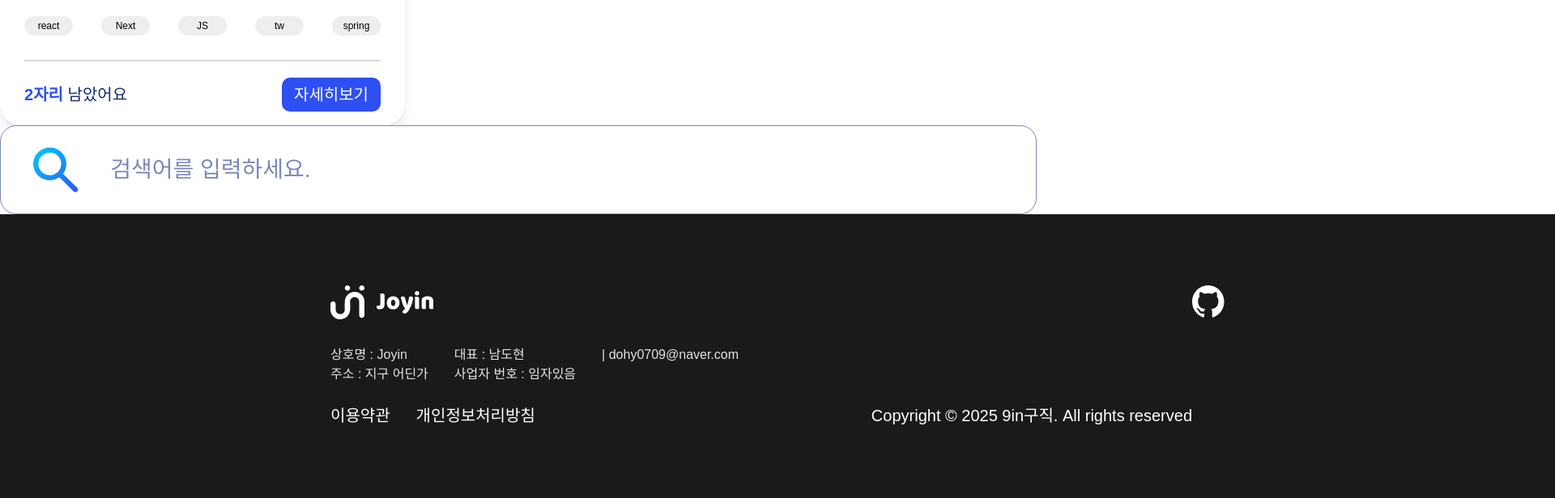
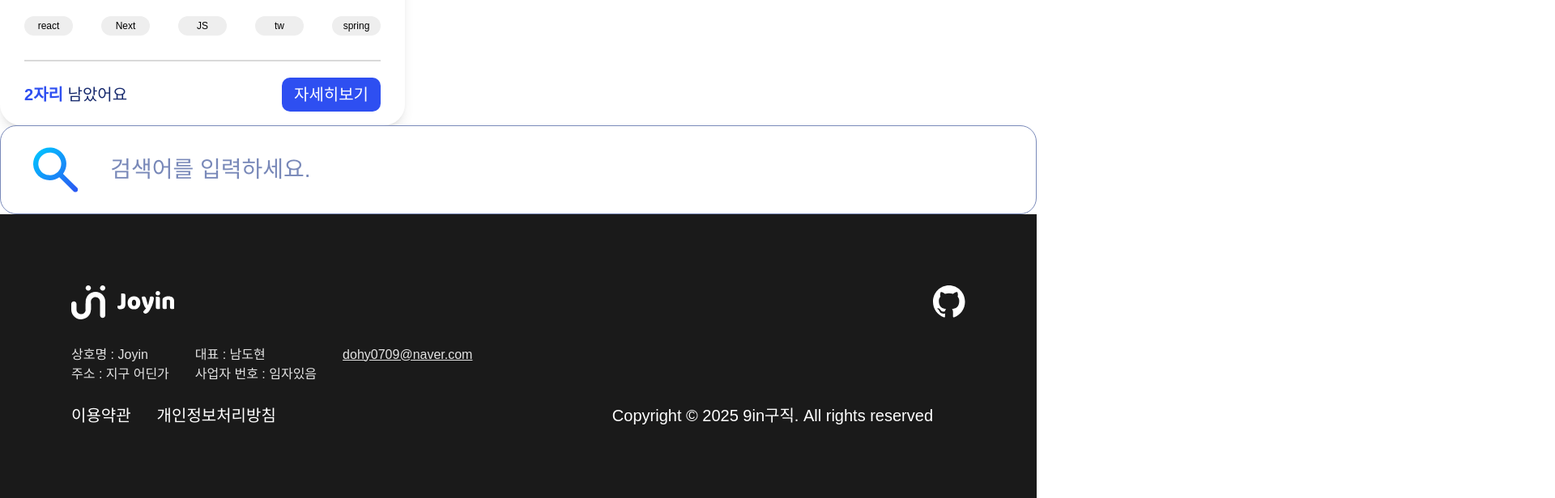
Before and after one commit to FRONTENDBOOTCAMP-14th/Final-project-team9, a Next.js app: page / in a window 1280 px wide. Shown: the part 565-1181 px from the top of the page at 81% size, 1920 px wide, since content can reach past the window. Built offline with nearby package versions, Linux system fonts and the light colour scheme; a web font is replaced by a local one.

Commit message:
refactor : 푸터 접근성 개선 - 버튼태그 링크로 변경 - mailto 추가 - 웹 접근성 표준 준수

```diff
--- a/src/components/common/footer/Footer.tsx
+++ b/src/components/common/footer/Footer.tsx
@@ -2,7 +2,11 @@ import Image from "next/image";
 
 export default function Footer() {
   return (
-    <footer className="bg-[#1a1a1a] text-white w-[1920px] h-[351px] mx-auto">
+    <footer
+      className="bg-[#1a1a1a] text-white w-full max-w-[1920px] h-[351px] mx-auto"
+      role="contentinfo"
+      aria-label="사이트 푸터"
+    >
       <div className="max-w-6xl mx-auto px-6 h-full flex flex-col justify-center">
         <div className="flex justify-between items-start">
           {/* 왼쪽 로고 및 정보 섹션 */}
@@ -10,15 +14,15 @@ export default function Footer() {
             <div className="flex items-center mb-8">
               <Image
                 src="/assets/footer-logo.svg"
-                alt="Joyin"
+                alt="Joyin 로고"
                 width={127}
                 height={42}
                 className="mr-4"
               />
             </div>
 
-            <div className="space-y-2 text-[length:var(--text-4)] text-[#e4e4e4]">
-              <div className="flex gap-8">
+            <address className="space-y-2 text-[length:var(--text-4)] text-[#e4e4e4] not-italic">
+              <div className="flex flex-col sm:flex-row gap-4 sm:gap-8">
                 <div>
                   <p>상호명 : Joyin</p>
                   <p>주소 : 지구 어딘가</p>
@@ -28,20 +32,40 @@ export default function Footer() {
                   <p>사업자 번호 : 임자있음</p>
                 </div>
                 <div>
-                  <p>| dohy0709@naver.com</p>
+                  <p>
+                    <a
+                      href="mailto:dohy0709@naver.com"
+                      className="underline hover:text-gray-300 transition-colors"
+                      aria-label="이메일 문의하기"
+                    >
+                      dohy0709@naver.com
+                    </a>
+                  </p>
                 </div>
               </div>
-            </div>
+            </address>
 
             <div className="flex justify-between items-center mt-6 text-[length:var(--text-5)] text-[#ffffff]">
-              <div className="flex gap-8">
-                <button className="hover:text-gray-300 transition-colors">
-                  이용약관
-                </button>
-                <button className="hover:text-gray-300 transition-colors">
-                  개인정보처리방침
-                </button>
-              </div>
+              <nav aria-label="푸터 링크">
+                <ul className="flex gap-8 list-none">
+                  <li>
+                    <a
+                      href="/terms"
+                      className="hover:text-gray-300 transition-colors focus:outline-none focus:ring-2 focus:ring-white focus:ring-opacity-50 rounded"
+                    >
+                      이용약관
+                    </a>
+                  </li>
+                  <li>
+                    <a
+                      href="/privacy"
+                      className="hover:text-gray-300 transition-colors focus:outline-none focus:ring-2 focus:ring-white focus:ring-opacity-50 rounded"
+                    >
+                      개인정보처리방침
+                    </a>
+                  </li>
+                </ul>
+              </nav>
               <p className="text-[#ffffff]">
                 Copyright © 2025 9in구직. All rights reserved
               </p>
@@ -54,13 +78,15 @@ export default function Footer() {
               href="https://github.com/FRONTENDBOOTCAMP-14th/Final-project-team9"
               target="_blank"
               rel="noopener noreferrer"
-              className="hover:opacity-70 transition-opacity"
+              className="hover:opacity-70 transition-opacity focus:outline-none focus:ring-2 focus:ring-white focus:ring-opacity-50 rounded"
+              aria-label="GitHub 저장소 방문하기 (새 창에서 열림)"
             >
               <Image
                 src="/assets/github.svg"
-                alt="GitHub"
+                alt=""
                 width={40}
                 height={40}
+                aria-hidden="true"
               />
             </a>
           </div>
```
